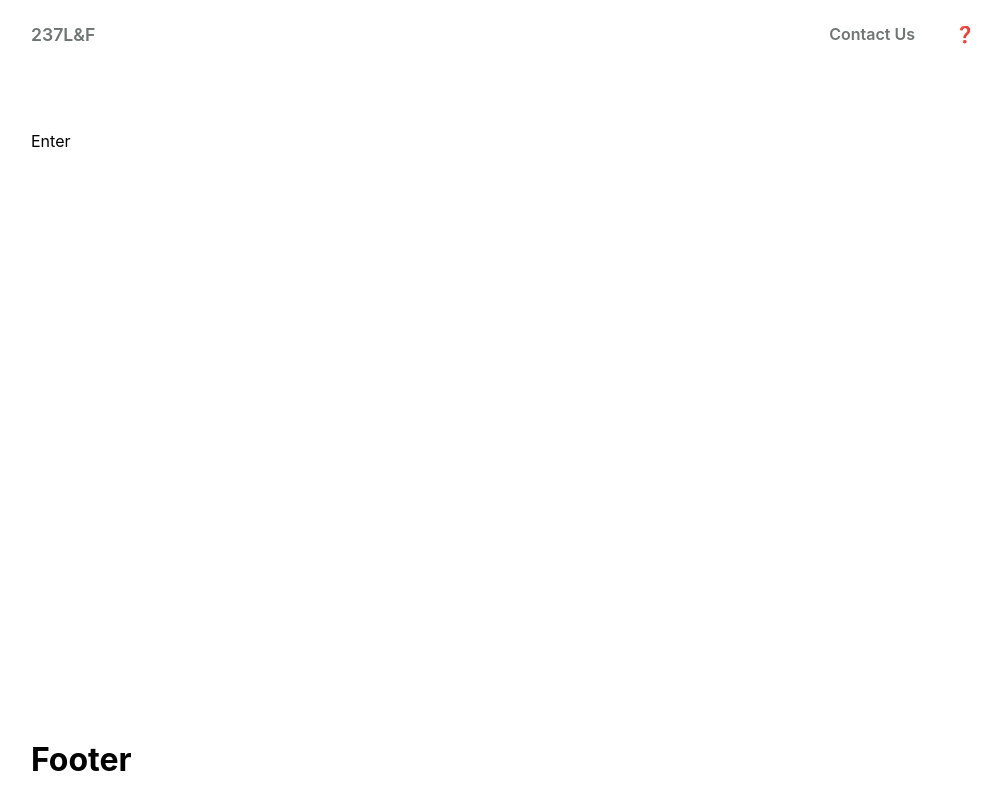
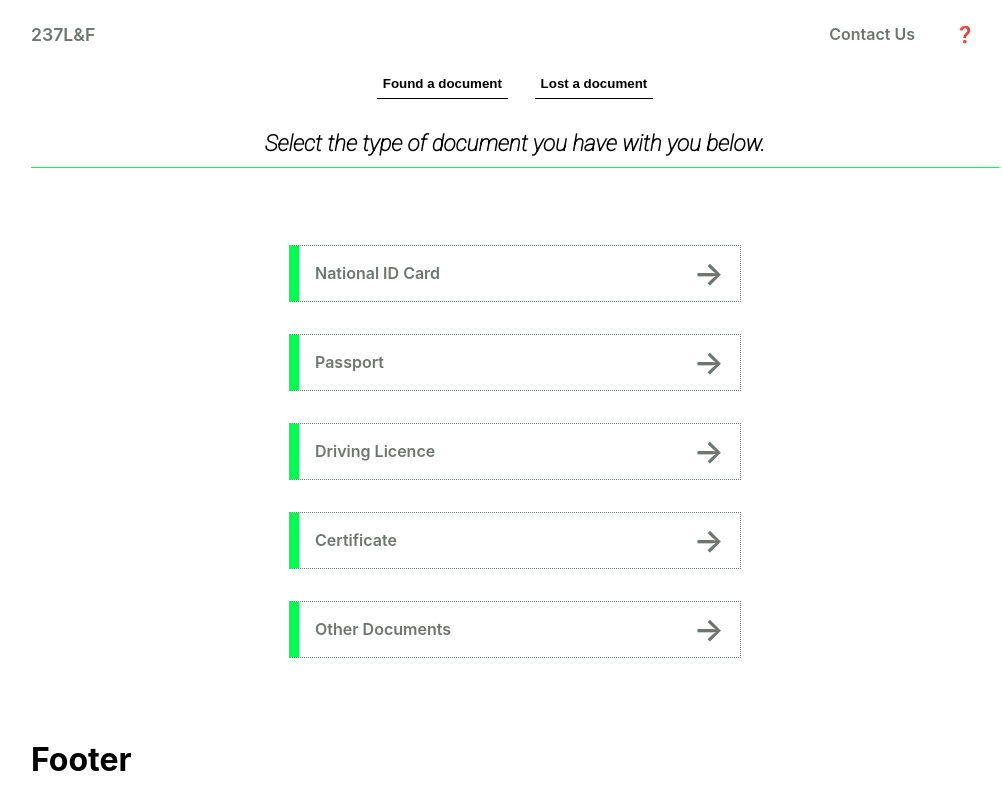
Before and after one commit to Chenwi32/237_lost_and_found, a Next.js app: page /found in a window 1280 px wide. Shown: the whole page, without its empty margins (125-1127 px from the left). Built offline with nearby package versions, Linux system fonts and the light colour scheme.

Commit message:
readjusted the layout by modulating components and creating breadcrumbs

```diff
--- /dev/null
+++ b/components/BreadCrumbs.jsx
@@ -0,0 +1,18 @@
+import Link from "next/link";
+import styles from "../styles/Home.module.css";
+
+const BreadCrumbs = () => {
+  return (
+    <div className={`${styles.type_of_user} flex`}>
+      <Link href="/found">
+        <button className={styles.breadcrumbs}>Found a document</button>
+      </Link>
+
+      <Link href="/search">
+        <button className={styles.breadcrumbs}>Lost a document</button>
+      </Link>
+    </div>
+  );
+};
+
+export default BreadCrumbs;
--- a/components/Layout.jsx
+++ b/components/Layout.jsx
@@ -1,3 +1,4 @@
+import BreadCrumbs from "./BreadCrumbs";
 import Footer from "./Footer";
 import Navigation from "./Navigation";
 
@@ -5,6 +6,7 @@ const Layout = ({ children }) => {
   return (
     <div className="container">
       <Navigation />
+      <BreadCrumbs/>
       <main className="main_content">{children}</main>
       <Footer />
     </div>
--- a/pages/found.jsx
+++ b/pages/found.jsx
@@ -1,9 +1,55 @@
+import Link from "next/link";
+import styles from "../styles/Home.module.css";
+
 const Found = () => {
-    return (
-        <div>
-            Enter
-        </div>
-    );
-}
+  return (
+    <div>
+      <h1 className="title">Select the type of document you have with you below.</h1>
+
+      <ul className={`${styles.document_links} flex_col`}>
+        <li className={styles.link_container}>
+          <Link href="/nationalIdCollection">
+            <a className={styles.link}>
+              <span> National ID Card</span>
+              <span className={styles.arrow_right}>&#8594;</span>
+            </a>
+          </Link>
+        </li>
+        <li className={styles.link_container}>
+          <Link href="/passports">
+            <a className={styles.link}>
+              <span>Passport</span>
+              <span className={styles.arrow_right}>&#8594;</span>
+            </a>
+          </Link>
+        </li>
+        <li className={styles.link_container}>
+          <Link href="/drivingLicence">
+            <a className={styles.link}>
+              <span>Driving Licence</span>
+              <span className={styles.arrow_right}>&#8594;</span>
+            </a>
+          </Link>
+        </li>
+        <li className={styles.link_container}>
+          <Link href="/certificates">
+            <a className={styles.link}>
+              <span>Certificate</span>
+              <span className={styles.arrow_right}>&#8594;</span>
+            </a>
+          </Link>
+        </li>
+        <li className={styles.link_container}>
+          <Link href="/otherDocuments">
+            <a className={styles.link}>
+              <span>Other Documents</span>
+              <span className={styles.arrow_right}>&#8594;</span>
+            </a>
+          </Link>
+        </li>
+      </ul>
+    </div>
+  );
+};
 
 export default Found;
--- a/styles/Home.module.css
+++ b/styles/Home.module.css
@@ -1,77 +1,87 @@
-.home{
+.home {
   padding: 1em;
   align-items: center;
 }
 
-.document_links{
+.document_links {
   padding: 1em;
   width: 50%;
   margin: auto;
 }
 
-.link_container{
+.link_container {
   list-style-type: none;
   margin: 1em 0;
-
 }
 
-.link{
-  padding: .5em 1em;
+.link {
+  padding: 0.5em 1em;
   font-size: 1rem;
   font-weight: 600;
   color: var(--links);
   display: flex;
   justify-content: space-between;
   align-items: center;
-  border: dotted .3px;
+  border: dotted 0.3px;
   border-left: solid 10px var(--primary);
 }
 
-.link:hover .arrow_right{
-  animation: horizontal_anim .7s infinite .4s ease-in-out;
+.link:hover .arrow_right {
+  animation: horizontal_anim 0.7s infinite 0.4s ease-in-out;
 }
 
-.arrow_right{
+.arrow_right {
   font-size: 2em;
 }
 
-.breadcrumbs{
+.type_of_user {
+  width: 100%;
+  margin: auto;
+  justify-content: space-between;
+  margin-bottom: 1em;
+}
+
+.breadcrumbs {
   border: none;
   border-bottom: 1px solid;
   background-color: inherit;
-padding-bottom: .5em;
-font-weight: 600;
-width: fit-content;
+  padding-bottom: 0.5em;
+  font-weight: 600;
+  width: fit-content;
 }
 
-.type_of_user{
-  width: 100%;
-  margin: auto;
-  justify-content: space-between;
-}
-
-.breadcrumbs:focus{
+.breadcrumbs:hover,
+.breadcrumbs:focus {
   border: none;
-  border-bottom: 1px solid var(--primary);
+  border-bottom: 2px solid var(--primary);
 }
 
 /*----- Animations -----*/
 
 @keyframes horizontal_anim {
-  0%{
+  0% {
     transform: translateX(5px);
   }
-  50%{
+  50% {
     transform: translateX(10px);
   }
-  100%{
+  100% {
     transform: translateX(0px);
   }
 }
 
 @media (max-width: 600px) {
+  .document_links {
+    width: fit-content;
+  }
+}
 
-.document_links{
-  width: fit-content;
+@media (min-width: 600px) {
+  .type_of_user {
+    width: fit-content;
+  }
+
+  .breadcrumbs {
+  margin: 0 1em;
 }
 }
```
Also changed, not shown: pages/index.js (+0 -8 lines), pages/nationalIdCollection.jsx (added, +21 -0 lines), pages/search.jsx (+5 -5 lines).
